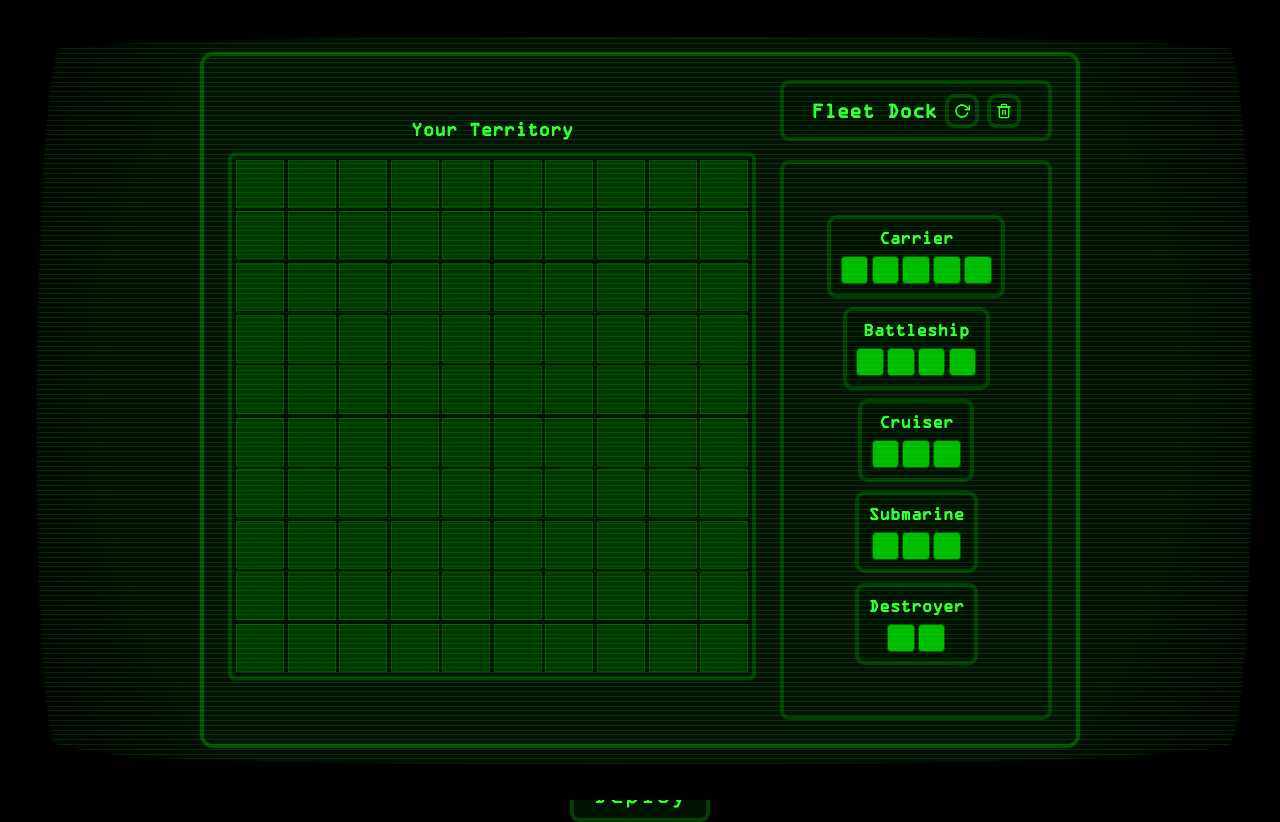
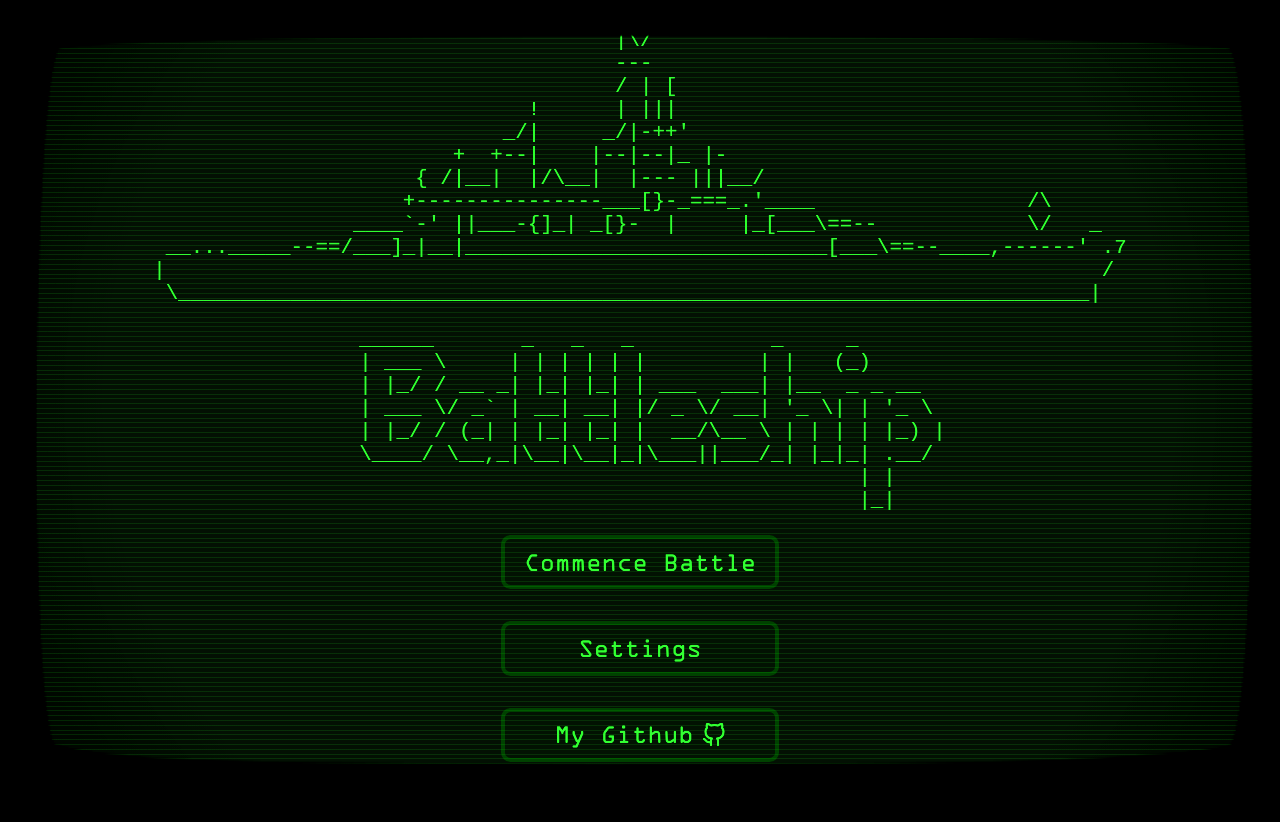
Before and after one commit to luketucich/Battleship, a website built with webpack: page src/template.html in a window 1280 px wide. After the commit the page ends 800 px from the top, so only its background shows below. Built offline with nearby package versions, Linux system fonts and the light colour scheme; a web font is replaced by a local one.

Commit message:
There is now a main menu screen.

```diff
--- a/src/scripts/dom.js
+++ b/src/scripts/dom.js
@@ -1,3 +1,5 @@
+export function titleScreen() {}
+
 export function updateTitle() {
   const title = document.getElementById("title");
   title.textContent = "Control Center";
--- a/src/scripts/gamecontroller.js
+++ b/src/scripts/gamecontroller.js
@@ -3,30 +3,26 @@ document.addEventListener("DOMContentLoaded", () => {
 });
 
 import "../styles/styles.css";
+import { titleScreen } from "./menu.js";
 import { playBattleSong } from "./music.js";
 import { updateBoard, generateBoard, changeToControlCenter } from "./dom";
 import Player from "./player";
 import { getInput, getComputerInput, checkRepeat } from "./input";
 import { getComputerShips } from "./placement.js";
 import dragDrop from "./drag.js";
-import trashButton from "./drag.js";
 import feather from "feather-icons";
 
 const player = new Player("Player 1", "p1-board");
 const computer = new Player("Computer", "p2-board");
 
-// player.gameboard.place([0, 0], 5, 0);
-// player.gameboard.place([6, 9], 4, 0);
-// player.gameboard.place([4, 4], 3, 1);
-// player.gameboard.place([7, 1], 3, 1);
-// player.gameboard.place([0, 8], 2, 0);
-
-// getComputerShips(computer);
+await titleScreen();
 generateBoard(player);
 await dragDrop(player);
 changeToControlCenter();
 
 (async function gameLoop(player1, player2, turn = 0) {
+  document.getElementById("p1-board-container").style.pointerEvents = "none";
+
   playBattleSong();
   getComputerShips(player2);
   generateBoard(player1);
--- /dev/null
+++ b/src/scripts/menu.js
@@ -0,0 +1,30 @@
+import { playDockingSong } from "./music.js";
+import rotateSoundLocation from "../assets/rotate.wav";
+const rotateSound = new Audio(rotateSoundLocation);
+
+export function titleScreen() {
+  return new Promise((resolve) => {
+    const menuButtons = document.querySelectorAll("#menu-buttons button");
+    const logo = document.getElementById("menu-ascii");
+    const startButton = document.getElementById("start-game-button");
+    const gameboard = document.getElementById("gameboards");
+    const deployButton = document.getElementById("deploy-button");
+    const headerText = document.getElementById("title");
+
+    menuButtons.forEach((button) => {
+      button.addEventListener("click", () => {
+        rotateSound.play();
+      });
+    });
+
+    startButton.addEventListener("click", () => {
+      playDockingSong();
+      document.querySelector("#menu-buttons").style.display = "none";
+      logo.style.display = "none";
+      gameboard.style.display = "flex";
+      deployButton.style.display = "block";
+      headerText.style.display = "block";
+      resolve();
+    });
+  });
+}
--- a/src/scripts/music.js
+++ b/src/scripts/music.js
@@ -1,7 +1,16 @@
-import battleSongLocation from "../assets/song.mp3";
+import battleSongLocation from "../assets/battleSong.mp3";
+import dockingSongLocation from "../assets/dockingSong.mp3";
+const dockingSong = new Audio(dockingSongLocation);
 const battleSong = new Audio(battleSongLocation);
 
+export function playDockingSong() {
+  dockingSong.volume = 0.5;
+  dockingSong.play().catch((err) => console.log("Error playing song:", err));
+  dockingSong.loop = true;
+}
+
 export function playBattleSong() {
+  dockingSong.pause();
   battleSong.volume = 0.5;
   battleSong.play().catch((err) => console.log("Error playing song:", err));
   battleSong.loop = true;
--- a/src/scripts/placement.js
+++ b/src/scripts/placement.js
@@ -22,29 +22,3 @@ export function getComputerShips(computer) {
     }
   }
 }
-
-// /* Ship Draggable */
-// .ship-draggable {
-//   display: flex;
-//   flex-direction: row;
-//   gap: 0.2rem;
-// }
-
-// /* Ship Placement */
-// #ship-placement {
-//   display: flex;
-//   /* align-items: center;
-//   justify-content: center;
-//   flex-wrap: wrap;
-//   flex-direction: row; */
-//   flex-direction: column;
-
-export function rotateButton() {
-  const rotateButton = document.getElementById("rotate-button");
-  const ships = document.querySelectorAll(".ship-draggable");
-  const shipsContainer = document.getElementById("ship-placement");
-
-  rotateButton.addEventListener("click", () => {
-    console.log("rotate button clicked");
-  });
-}
--- a/src/styles/styles.css
+++ b/src/styles/styles.css
@@ -98,9 +98,47 @@ body::after {
   }
 }
 
+#menu-ascii {
+  display: flex;
+  flex-direction: column;
+  align-items: center;
+  font-size: 1.3rem;
+  color: var(--text-color);
+}
+
+#menu-ascii > * {
+  margin: 0;
+}
+
+/* Menu Buttons */
+#menu-buttons {
+  display: flex;
+  flex-direction: column;
+  gap: 2rem;
+  margin-bottom: 2rem;
+}
+
+#menu-buttons button {
+  font-family: "OCRAEXT", Impact;
+  background-color: var(--board-bg-color);
+  color: var(--text-color);
+  border: none;
+  border: 0.25rem solid var(--board-border-color);
+  border-radius: 0.6rem;
+  padding: 0.6rem 1.2rem;
+  font-size: 1.6rem;
+  cursor: pointer;
+  transition: transform 0.2s ease, background-color 0.2s ease;
+}
+
+#menu-buttons button:hover {
+  background-color: var(--cell-highlight-color);
+  transform: scale(1.1);
+}
+
 /* Gameboards */
 #gameboards {
-  display: flex;
+  display: none;
   gap: 1.5rem;
   padding: 1.5rem;
   background-color: var(--gameboard-bg-color);
@@ -152,15 +190,17 @@ body::after {
   background-color: var(--cell-bg-color);
   border: 0.08rem solid var(--cell-border-color);
   transition: all 0.1s ease;
-  /* pointer-events: none; */
 }
 
 #p2-board .cell {
   pointer-events: auto;
 }
 
+#p2-board:hover {
+  cursor: url("../assets/cursor-target.png"), auto;
+}
+
 #p2-board .cell:hover {
-  cursor: url("../assets/cursor-target.png"), auto;
   filter: brightness(1.5);
 }
 
@@ -292,12 +332,14 @@ body::after {
 }
 
 #title {
+  display: none;
   font-size: 2rem;
   color: var(--text-color);
   margin-bottom: 1.2rem;
 }
 
 #deploy-button {
+  display: none;
   margin-top: 1.2rem;
   font-family: "OCRAEXT", Impact;
   background-color: var(--board-bg-color);
--- a/src/template.html
+++ b/src/template.html
@@ -15,6 +15,50 @@
     <title>Document</title>
   </head>
   <body>
+    <div id="menu-ascii">
+      <pre id="menu-ascii-logo">
+                                     |__
+                                     |\/
+                                     ---
+                                     / | [
+                              !      | |||
+                            _/|     _/|-++'
+                        +  +--|    |--|--|_ |-
+                     { /|__|  |/\__|  |--- |||__/
+                    +---------------___[}-_===_.'____                 /\
+                ____`-' ||___-{]_| _[}-  |     |_[___\==--            \/   _
+ __..._____--==/___]_|__|_____________________________[___\==--____,------' .7
+|                                                                           /
+ \_________________________________________________________________________|
+      </pre>
+      <pre id="menu-ascii-text">
+  ______       _   _   _           _     _
+  | ___ \     | | | | | |         | |   (_)
+  | |_/ / __ _| |_| |_| | ___  ___| |__  _ _ __
+  | ___ \/ _` | __| __| |/ _ \/ __| '_ \| | '_ \
+  | |_/ / (_| | |_| |_| |  __/\__ \ | | | | |_) |
+  \____/ \__,_|\__|\__|_|\___||___/_| |_|_| .__/
+                                          | |
+                                          |_|
+      </pre>
+    </div>
+    <div id="menu-buttons">
+      <button id="start-game-button">Commence Battle</button>
+      <button id="settings-button">Settings</button>
+      <button
+        id="github-button"
+        onclick="window.open('https://github.com/luketucich')"
+        style="
+          display: flex;
+          align-items: center;
+          justify-content: center;
+          gap: 0.5rem;
+        "
+      >
+        My Github
+        <i data-feather="github" style="width: 1.5rem; height: 1.5rem"></i>
+      </button>
+    </div>
     <h1 id="title">Assemble Your Fleet</h1>
     <div id="gameboards">
       <div id="p1-board-container" class="board-container">
```
Also changed, not shown: 3 other files.
